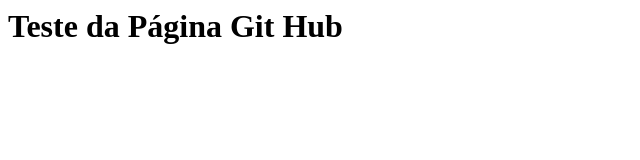
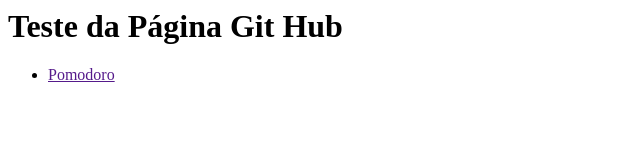
Before and after one commit to gpiraja/gpiraja.github.io, a plain HTML site: page index.html in a window 1280 px wide. Shown: the full height of the page, 0-640 px from the left. Drawn offline with Linux system fonts and the light colour scheme.

Commit message:
Update index.html

```diff
--- a/index.html
+++ b/index.html
@@ -1 +1,7 @@
 <h1> Teste da Página Git Hub </h1>
+
+
+<ul>
+
+  <li>    <a href="">Pomodoro</a> </li>
+ </ul>
```
